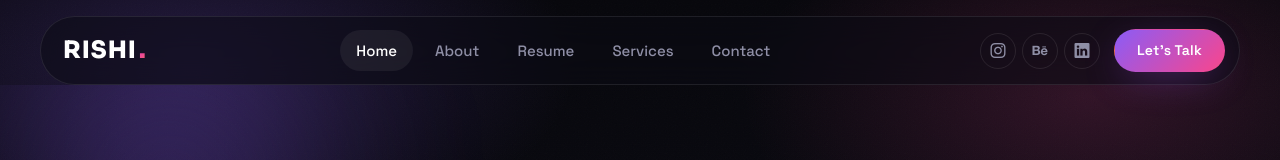
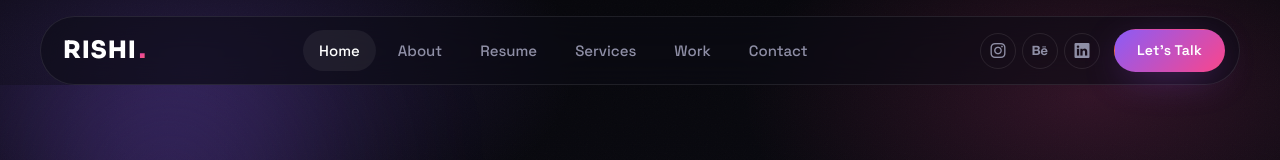
Before and after one commit to RishiDobariya/portfolio, a React (Vite) app: page / in a window 1280 px wide. Shown: the top 160 px of the page. Built offline with nearby package versions, Linux system fonts and the light colour scheme.

Commit message:
Restore Work link to site navigation

```diff
--- a/src/components/Header.jsx
+++ b/src/components/Header.jsx
@@ -7,6 +7,7 @@ const navLinks = [
   { to: '/about', label: 'About' },
   { to: '/resume', label: 'Resume' },
   { to: '/services', label: 'Services' },
+  { to: '/portfolio', label: 'Work' },
   { to: '/contact', label: 'Contact' },
 ]
 
```
